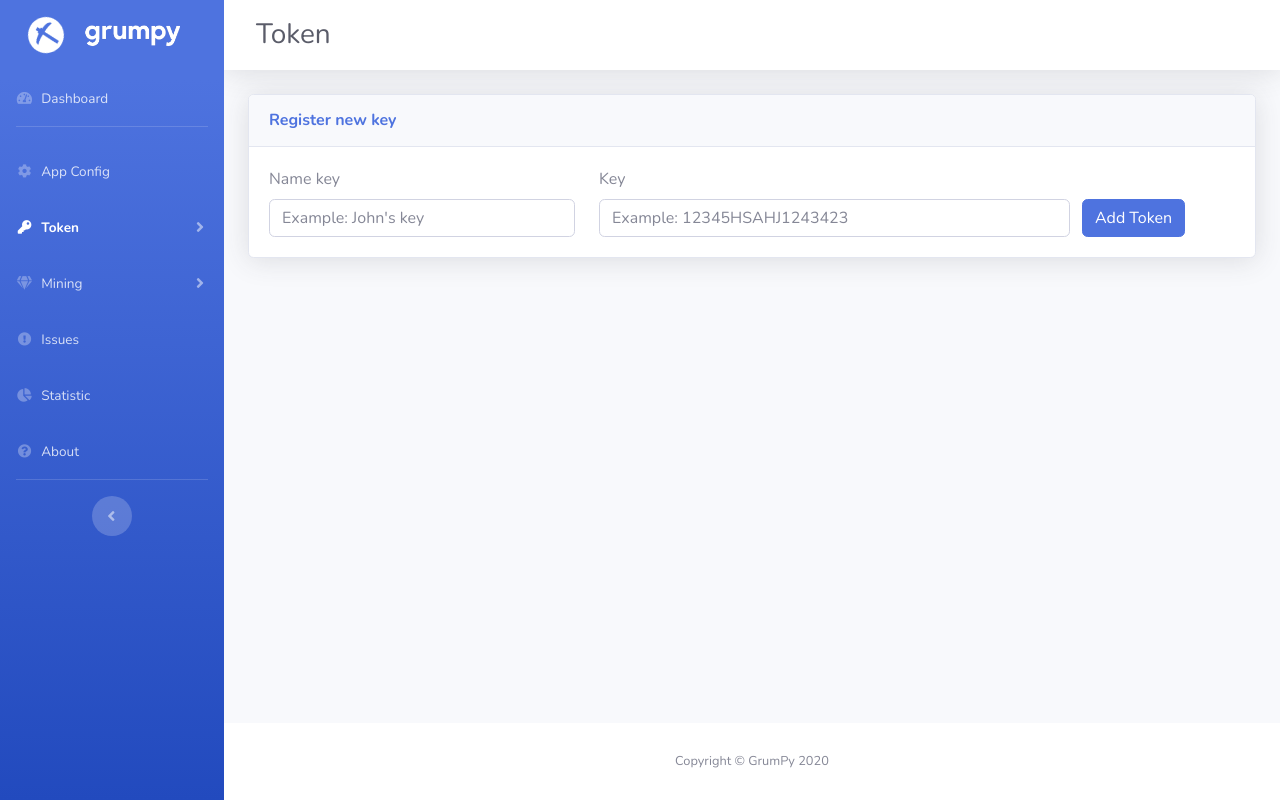
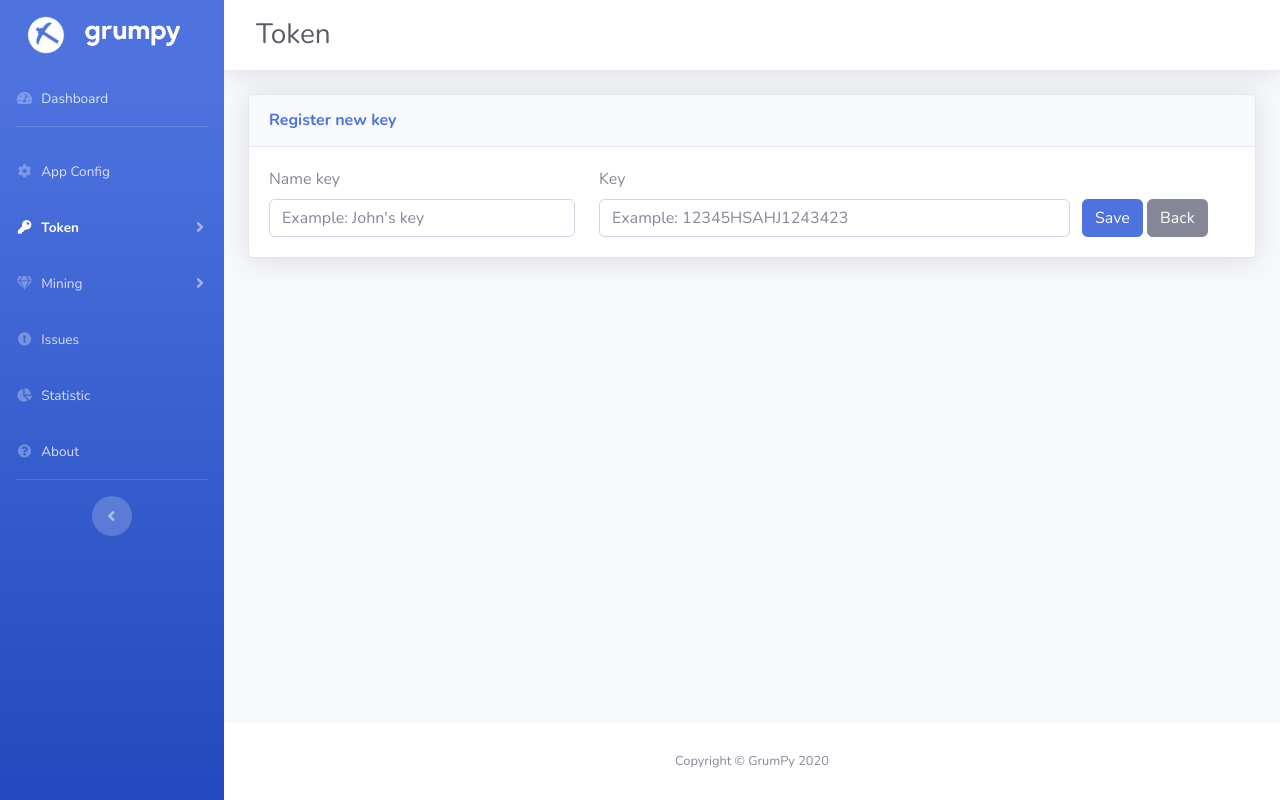
Before and after one commit to arieslab/GrumPy, a Django app: page /keyform in a window 1280 px wide. Run offline with Django 3.2, Linux system fonts and the light colour scheme; parts of the project's set-up code (start-up, migrations or seed data) failed here and were passed over; some libraries are stand-ins or nearby versions.

Commit message:
Fixing Back button on Token and Miner screens

```diff
--- a/Miner/templates/miner/keyForm.html
+++ b/Miner/templates/miner/keyForm.html
@@ -39,7 +39,9 @@
                 <div class="col-2">
                     <label class="control-label"><br></label>
                     <div class="row">
-                        <input type="submit" class="btn btn-primary" value="Add Token">
+                        <input type="submit" class="btn btn-primary" value="Save">
+                        &nbsp;
+                        <a class="btn btn-secondary" href="{% url 'key' %}" role="button">Back</a>
                     </div>
                 </div>
             </div>
```
